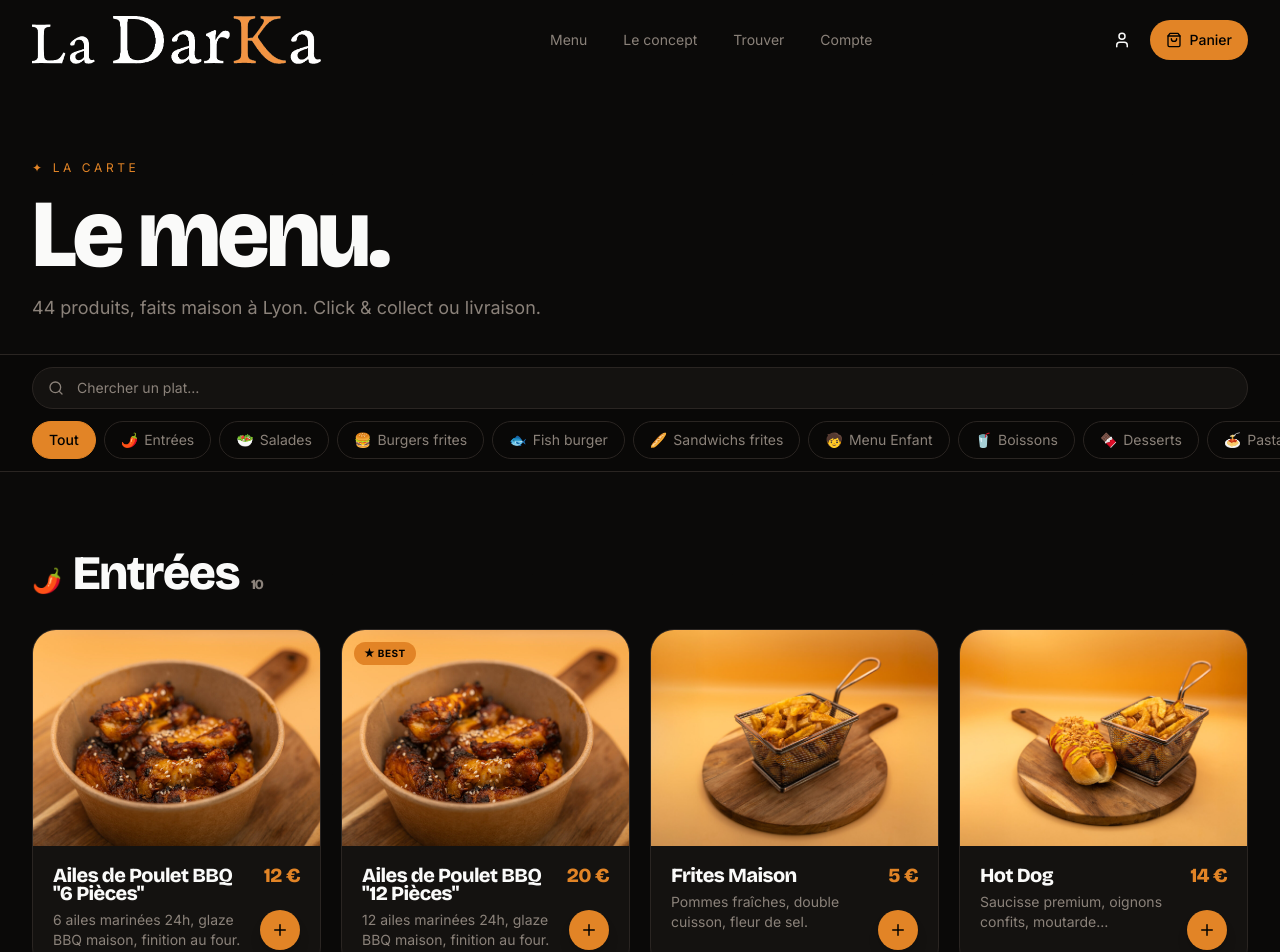
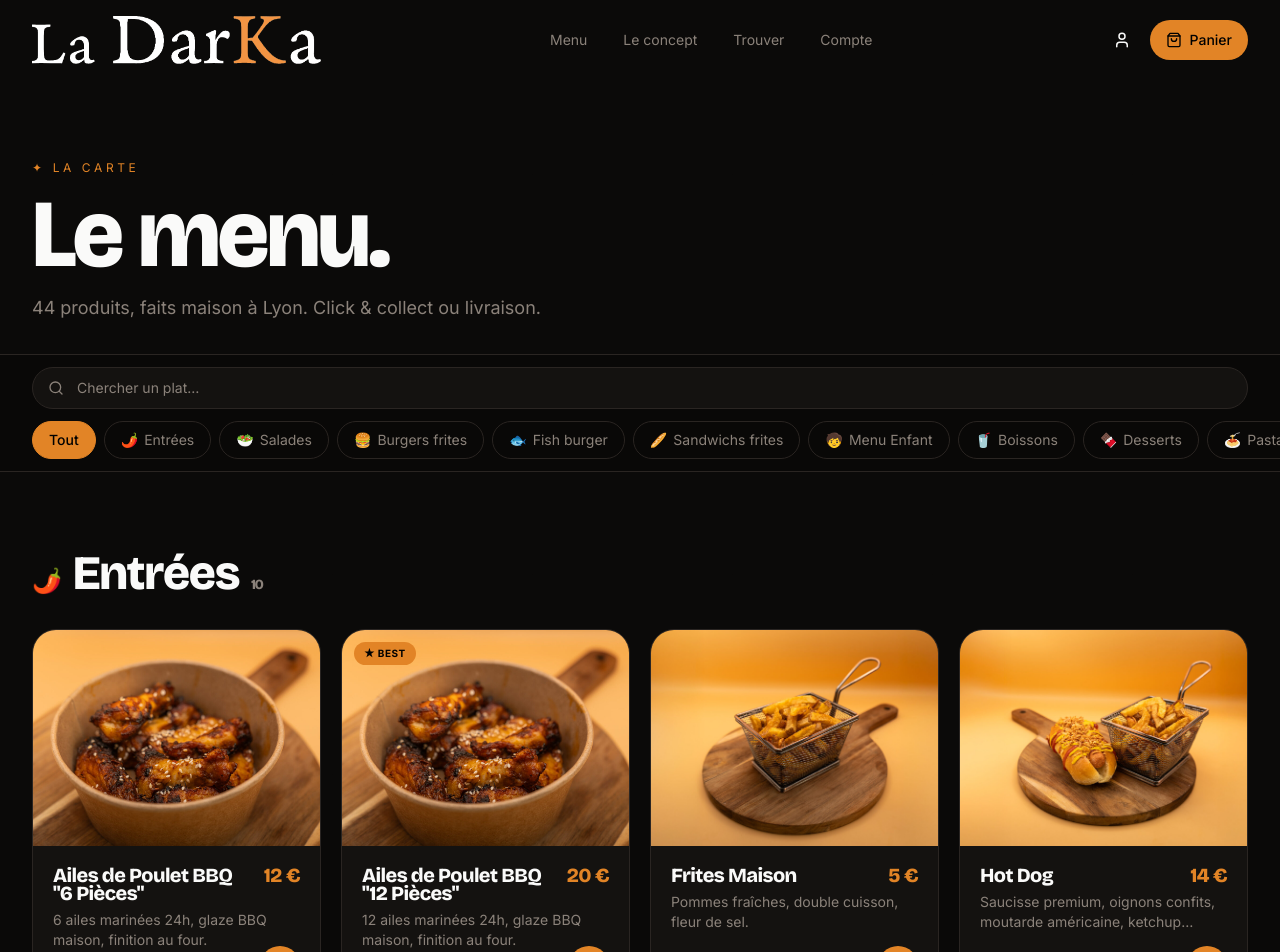
Before and after one commit to Ethan2508/ladarka, a Next.js app: page /menu in a window 1280 px wide. Shown: the top 952 px of the page. Built offline with nearby package versions, Linux system fonts and the light colour scheme.

Commit message:
fix(menu): reserve bottom space on cards so + button never overlaps price

```diff
--- a/src/components/menu-view.tsx
+++ b/src/components/menu-view.tsx
@@ -221,7 +221,7 @@ function ProductGrid({
                   </span>
                 )}
               </div>
-              <div className="p-5">
+              <div className="p-5 pb-14">
                 <div className="flex items-start justify-between gap-3">
                   <h3 className="font-display text-xl leading-tight">
                     {p.name}
@@ -231,7 +231,7 @@ function ProductGrid({
                   </span>
                 </div>
                 {p.description && (
-                  <p className="mt-2 text-sm text-muted line-clamp-2 pr-14">
+                  <p className="mt-2 text-sm text-muted line-clamp-2">
                     {p.description}
                   </p>
                 )}
```
